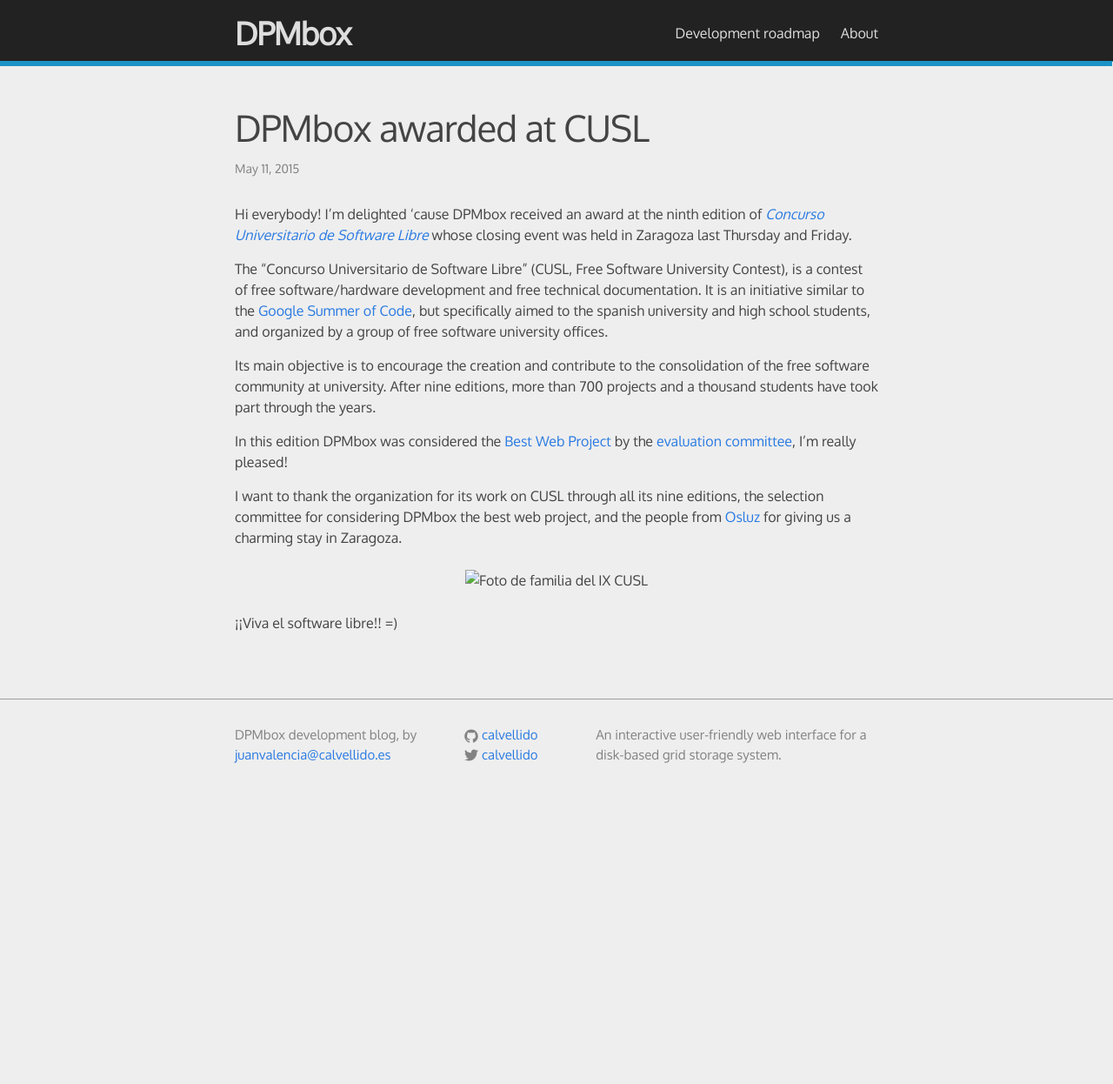
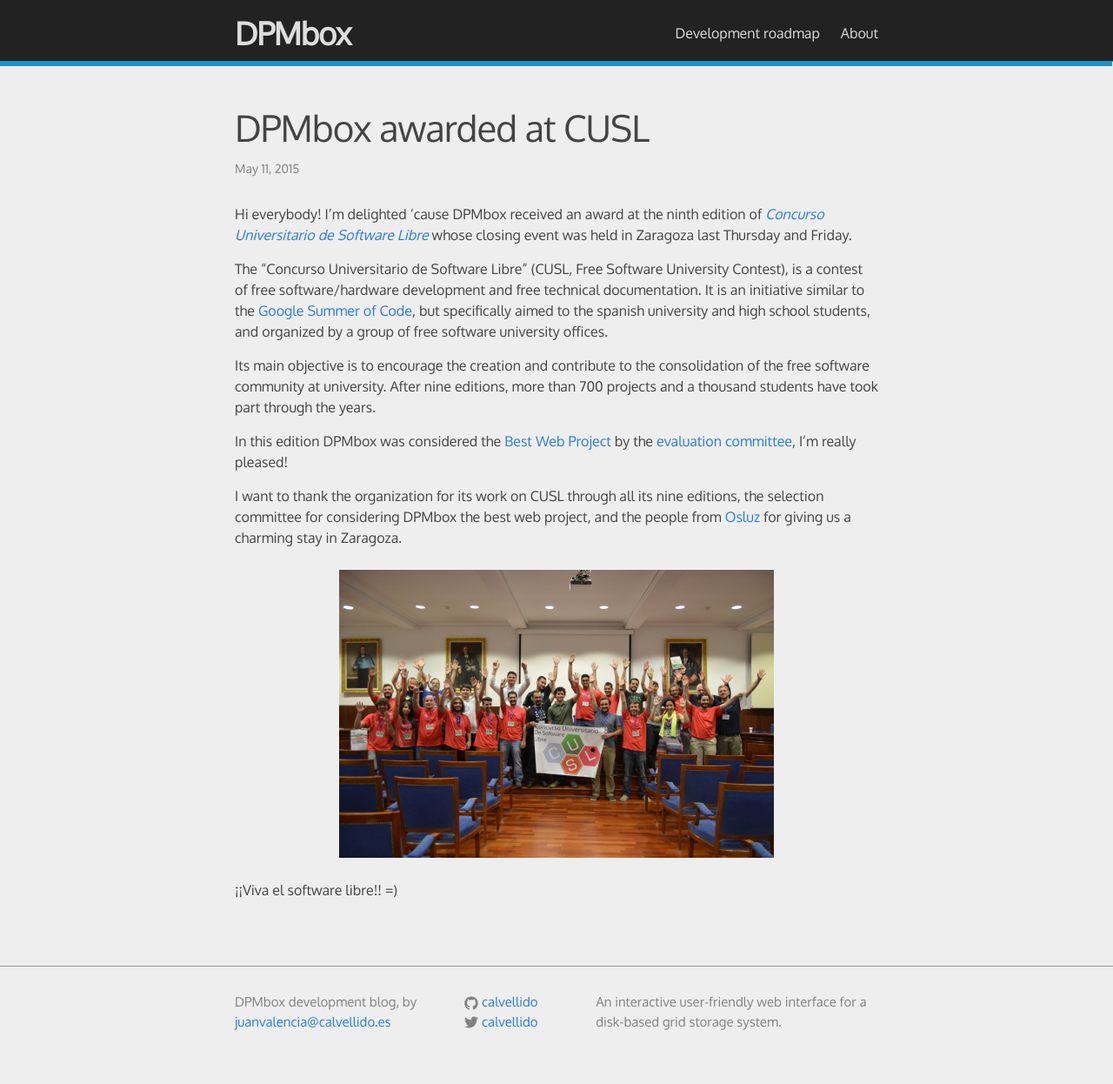
Before and after one commit to calvellido/DPMbox, a Jekyll site: the page built from _posts/2015-05-11-CUSL.markdown, in a window 1280 px wide. Shown: the whole page at 87% size. Built offline with Jekyll 4.4.1, drawn with Linux system fonts in a browser that asks for light colours; before the commit the page ends 939 px from its top, so only the background shows below that.

Commit message:
IX CUSL family photo link fixed.

```diff
--- a/_posts/2015-05-11-CUSL.markdown
+++ b/_posts/2015-05-11-CUSL.markdown
@@ -15,7 +15,7 @@ In this edition DPMbox was considered the [Best Web Project][premios] by the [ev
 I want to thank the organization for its work on CUSL through all its nine editions, the selection committee for considering DPMbox the best web project, and the people from [Osluz][osluz] for giving us a charming stay in Zaragoza.
 
 {: .imagen_sm}
-![Foto de familia del IX CUSL]({{ site.baseurl }}/assets/home/juanmvcalvellido/Descargas/cusl9-foto-familia2.jpg)
+![Foto de familia del IX CUSL]({{ site.baseurl }}/assets/cusl9-foto-familia2.jpg)
 
 ¡¡Viva el software libre!!  =)
 
```
